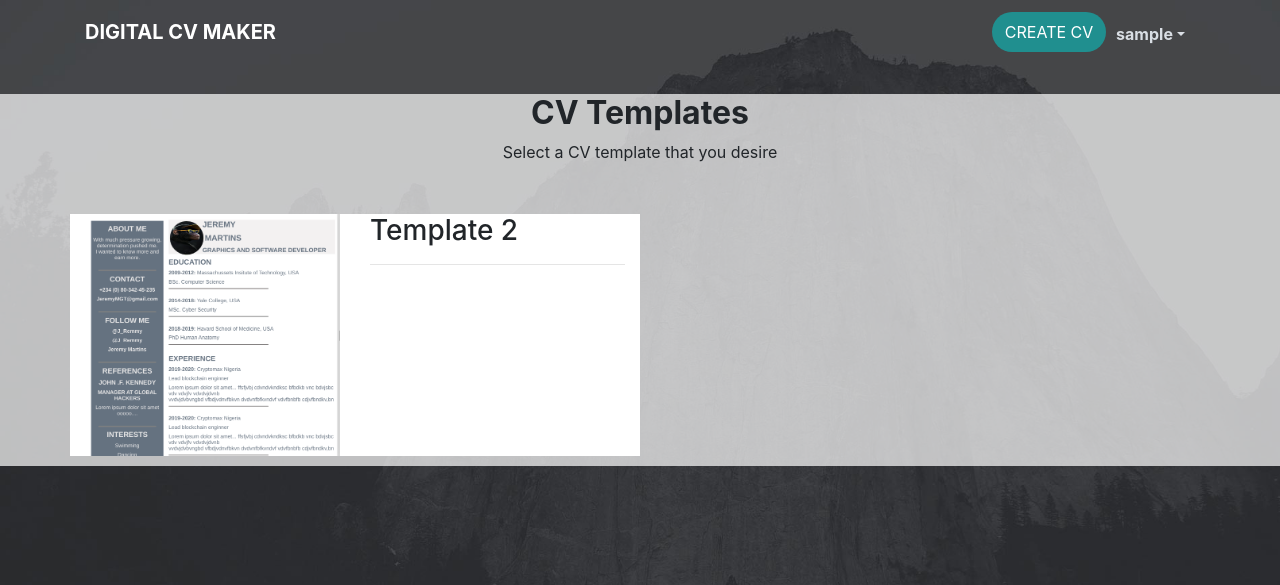
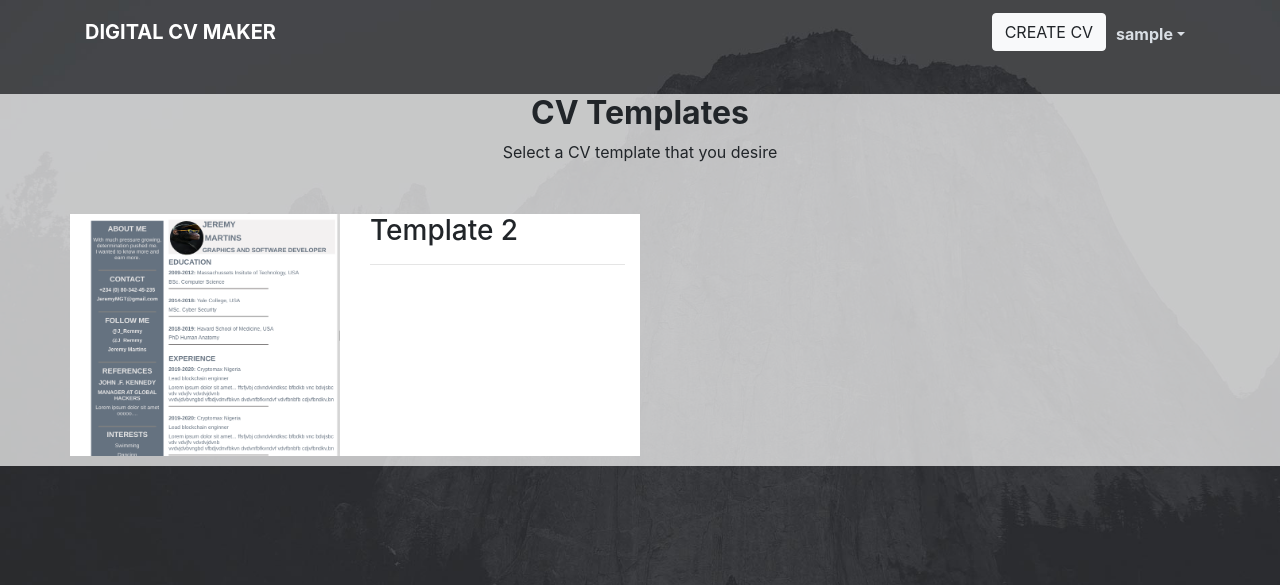
Before and after one commit to eshiofune/cv-maker, a Django app: page /createcv/ in a window 1280 px wide. Shown: the top 585 px of the page. Run offline with Django 3.2, Linux system fonts and the light colour scheme; the visitor is signed in with stand-in values (Sample User, id 1); some libraries are stand-ins or nearby versions; some web fonts are replaced.

Commit message:
01-12-a little blush up on the base UI after Heroku deployment

```diff
--- a/CV_APP/templates/base.html
+++ b/CV_APP/templates/base.html
@@ -34,7 +34,7 @@
                             <div class="form-group"><label for="search-field"></label><input class="form-control search-field" type="search" id="search-field" name="search"></div>
                         </form>
                         {% if user.is_authenticated %}
-                         <div><a class="btn btn-light action-button" role="button" data-bs-hover-animate="pulse" href="{% url 'createcv' %}">CREATE CV</a></div>
+                         <div><a class="btn btn-light" role="button" data-bs-hover-animate="pulse" href="{% url 'createcv' %}">CREATE CV</a></div>
                         <div class="dropdown" style="margin-right: 10px;margin-left: 10px; margin-top: 4px"><a class="dropdown-toggle" data-toggle="dropdown" aria-expanded="false" href="#" style="color: rgb(217,222,228);"><b>{{user.username}}</b></a>
                             <div class="dropdown-menu" role="menu"><a class="dropdown-item" role="presentation" href="{% url 'dashboard' %}">Dashboard</a><a class="dropdown-item" role="presentation" href="{% url 'logout' %}">Sign Out</a></div>
                         {% else %}
```
